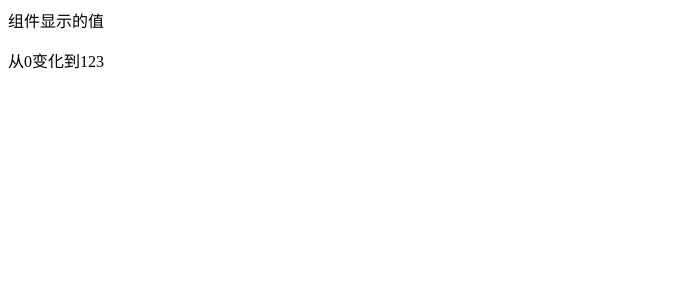
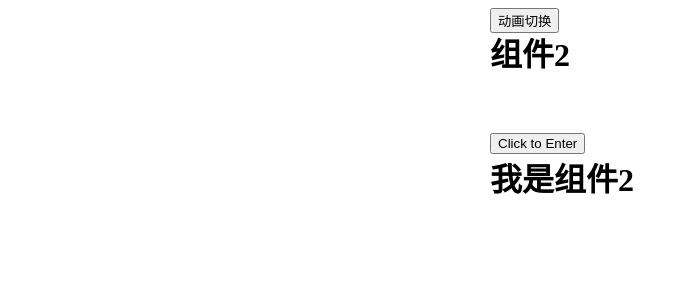
Before and after one commit to cll123456/react-learn, a React (Vite) app: page / in a window 1280 px wide. Shown: the top 300 px of the page, without its empty margins (0-687 px from the left). Built offline with nearby package versions, Linux system fonts and the light colour scheme.

Commit message:
finished  SwitchTransition animation

```diff
--- a/package.json
+++ b/package.json
@@ -7,14 +7,18 @@
     "serve": "vite preview"
   },
   "dependencies": {
+    "animate.css": "^4.1.1",
     "prop-types": "^15.7.2",
     "react": "^17.0.0",
-    "react-dom": "^17.0.0"
+    "react-dom": "^17.0.0",
+    "react-transition-group": "^4.4.1"
   },
   "devDependencies": {
     "@types/react": "^17.0.0",
     "@types/react-dom": "^17.0.0",
+    "@types/react-transition-group": "^4.4.1",
     "@vitejs/plugin-react-refresh": "^1.3.1",
+    "sass": "^1.32.8",
     "typescript": "^4.1.2",
     "vite": "^2.0.1"
   }
--- a/src/App.tsx
+++ b/src/App.tsx
@@ -28,6 +28,9 @@ import TestImperativeHook from './hook/imperativeHook/TestImperativeHook';
 import TestLayoutEffectHook from './hook/layoutEffectHook/TestLayoutEffectHook';
 import TestMemoHook from './hook/memoHook/TestMemoHook';
 import TestRefHook from './hook/refHook/TestRefHook';
+import TestBaseTransition from './transition/base/TestBaseTransition';
+import TestCSSTransition from './transition/CSSTransition/TestCSSTransition';
+import TestSwitchTransition from './transition/SwitchTransition/TestSwitchTransition';
 
 export default class App extends Component {
   render() {
@@ -70,7 +73,10 @@ export default class App extends Component {
         {/* <TestRefHook/>
         <TestRefHook/> */}
         {/* <TestImperativeHook/> */}
-        <TestLayoutEffectHook/>
+        {/* <TestLayoutEffectHook/> */}
+        {/* <TestBaseTransition/> */}
+        <TestSwitchTransition/>
+        <TestCSSTransition/>
       </div>
     )
   }
--- /dev/null
+++ b/src/transition/CSSTransition/TestCSSTransition.tsx
@@ -0,0 +1,61 @@
+import React, { useState } from 'react'
+import { CSSTransition } from 'react-transition-group';
+import './index.scss'
+import 'animate.css'
+interface IMyAnimateP {
+  show: boolean,
+  children?: JSX.Element
+}
+
+function MyAnimate(p: IMyAnimateP) {
+  return (
+    <>
+      <CSSTransition
+        timeout={1000}
+        in={p.show}
+        mountOnEnter
+        appear
+        classNames={{
+          enterActive: 'animate__backInRight',
+          appearActive: 'animate__backInRight',
+          exitActive: 'animate__backOutLeft',
+          exitDone: 'exit-done'
+        }}
+      >
+        {p.children}
+      </CSSTransition>
+    </>
+  )
+}
+
+function Comp1() {
+  return (
+    <h1 className="animate__animated ">我是组件1</h1>
+  )
+}
+function Comp2() {
+  return (
+    <h1 className="animate__animated">我是组件2</h1>
+  )
+}
+
+export default function TestCSSTransition() {
+  const [inProp, setInProp] = useState(false);
+  return (
+
+    <div className='container'>
+      <>
+        <MyAnimate show={inProp}>
+          <Comp1 ></Comp1>
+        </MyAnimate>
+        <MyAnimate show={!inProp}>
+          <Comp2 ></Comp2>
+        </MyAnimate>
+      </>
+      <button type="button" onClick={() => setInProp(!inProp)}>
+        Click to Enter
+      </button>
+    </div>
+
+  );
+}
--- /dev/null
+++ b/src/transition/CSSTransition/index.scss
@@ -0,0 +1,35 @@
+// .my-node-enter {
+//   opacity: 0;
+// }
+// .my-node-enter-active {
+//   opacity: 1;
+//   transition: opacity 200ms;
+// }
+// .my-node-exit {
+//   opacity: 1;
+// }
+// .my-node-exit-active {
+//   opacity: 0;
+//   transition: opacity 200ms;
+// }
+
+.container{
+  width: 300px;
+  margin: 0 auto;
+  position: relative;
+
+  h1{
+    position: absolute;
+    &::after{
+      clear: both;
+    }
+  }
+  &::after{
+    clear: both;
+  }
+
+}
+
+.exit-done{
+  display: none;
+}
--- /dev/null
+++ b/src/transition/SwitchTransition/TestSwitchTransition.tsx
@@ -0,0 +1,29 @@
+import React, { useState } from 'react'
+import { CSSTransition, SwitchTransition } from 'react-transition-group'
+import './index.scss'
+import 'animate.css'
+export default function TestSwitchTransition() {
+  // 是否显示
+  const [show, setShow] = useState(false)
+  return (
+    <div className='container'>
+      <SwitchTransition>
+        <CSSTransition
+          timeout={1000}
+          appear
+          key={show ? 1 : 2}
+          mountOnEnter
+          classNames={{
+            appearActive: 'animate__rotateInDownLeft',
+            enterActive: 'animate__rotateInDownLeft',
+            exitActive: 'animate__rotateOutDownLeft',
+            exitDone: 'exit-done'
+          }}
+        >
+          <h1 className="animate__animated">{show ? '组件1' : '组件2'}</h1>
+        </CSSTransition>
+      </SwitchTransition>
+      <button onClick={()=> {setShow(!show)}}>动画切换</button>
+    </div>
+  )
+}
--- /dev/null
+++ b/src/transition/SwitchTransition/index.scss
@@ -0,0 +1,9 @@
+.exit-done{
+  display: none;
+}
+
+.container{
+  width: 300px;
+  margin: 0 auto;
+  padding-bottom: 100px;
+}
--- /dev/null
+++ b/src/transition/base/TestBaseTransition.tsx
@@ -0,0 +1,49 @@
+import React, { useState } from 'react'
+import { Transition } from 'react-transition-group';
+// 接口
+interface ITransitionStyles {
+  entering: { opacity: number },
+  entered: { opacity: number },
+  exiting: { opacity: number },
+  exited: { opacity: number },
+  [key: string]: any
+}
+
+const duration = 3000;
+
+const defaultStyle = {
+  transition: `opacity ${duration}ms ease-in-out`,
+  opacity: 0,
+}
+
+const transitionStyles: ITransitionStyles = {
+  entering: { opacity: 1 },
+  entered: { opacity: 1 },
+  exiting: { opacity: 0 },
+  exited: { opacity: 0 },
+};
+
+export default function TestBaseTransition() {
+  const [inProp, setInProp] = useState(true);
+  return (
+    <div>
+      <Transition in={inProp} timeout={duration} >
+        {state => {
+          console.log(state,'--=====');
+
+          return  (
+            <div style={{
+              ...defaultStyle,
+              ...transitionStyles[state]
+            }}>
+              I'm a fade Transition!
+            </div>
+          )
+        }}
+      </Transition>
+      <button onClick={() => setInProp(!inProp)}>
+        Click to Enter
+      </button>
+    </div>
+  );
+}
```
Also changed, not shown: 1 other file (tests, documents, lock files or other folders).
